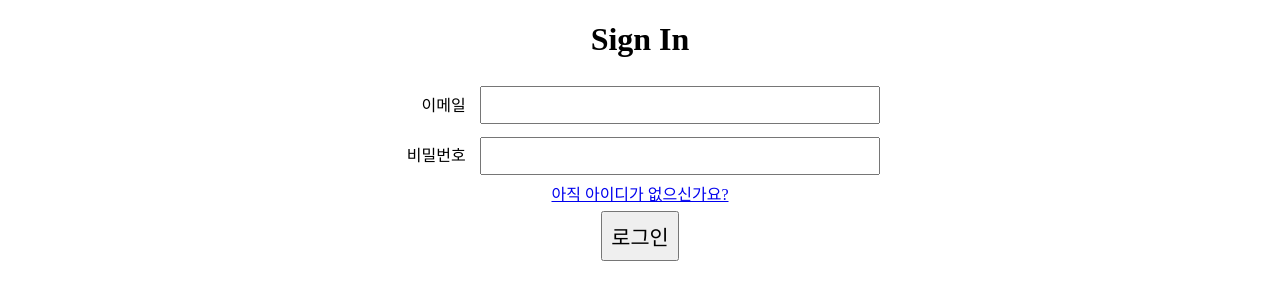
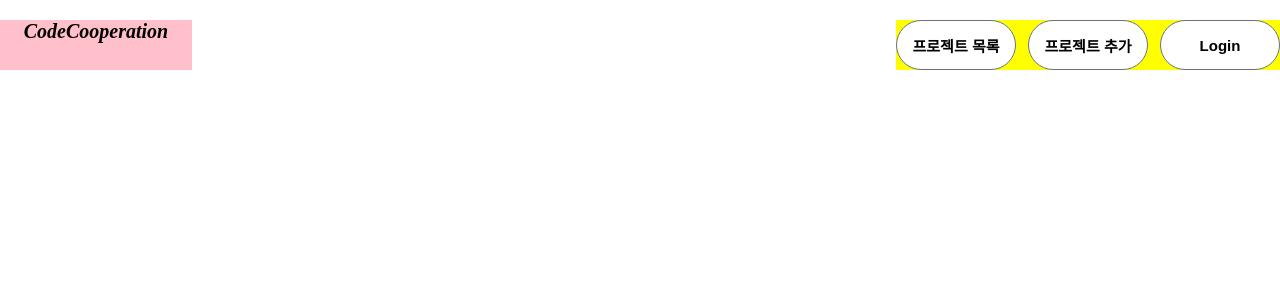
Before and after one commit to codestates/CodeCooperation, a React (Create React App) app in the folder client/: page / in a window 1280 px wide. Before the commit this address led to /login. Shown: the top 300 px of the page. Built offline with nearby package versions, Linux system fonts and the light colour scheme; no server answers.

Commit message:
header component

```diff
--- a/client/package.json
+++ b/client/package.json
@@ -9,7 +9,8 @@
     "react": "^16.13.1",
     "react-dom": "^16.13.1",
     "react-router-dom": "^5.2.0",
-    "react-scripts": "^3.4.3"
+    "react-scripts": "^3.4.3",
+    "styled-components": "^5.3.5"
   },
   "scripts": {
     "start": "HTTPS=true SSL_CRT_FILE=../server/cert.pem SSL_KEY_FILE=../server/key.pem react-scripts start",
--- a/client/public/index.html
+++ b/client/public/index.html
@@ -14,6 +14,12 @@
       name="viewport"
       content="minimum-scale=1, initial-scale=1, width=device-width, shrink-to-fit=no"
     />
+    <style type="text/css">
+      body {
+        margin: 0;
+        padding: 0;
+      }
+    </style>
 
     <title>MyPageApp</title>
   </head>
--- a/client/src/App.css
+++ b/client/src/App.css
@@ -40,3 +40,7 @@ input[type="password"] {
   border: 1px solid transparent;
   border-radius: 0.25rem;
 }
+
+iframe {
+  pointer-events: none;
+}
--- a/client/src/App.js
+++ b/client/src/App.js
@@ -1,37 +1,40 @@
-import React, { useEffect, useState } from 'react';
-import { Switch, Route, useHistory, Redirect } from 'react-router-dom';
-import Login from './pages/Login';
-import Signup from './pages/Signup';
-import Mypage from './pages/Mypage';
-import axios from 'axios';
-import './App.css';
+import React, { useEffect, useState } from "react";
+import { Switch, Route, useHistory, Redirect } from "react-router-dom";
+import Login from "./pages/Login";
+import Signup from "./pages/Signup";
+import Mypage from "./pages/Mypage";
+import Header from "./components/Header";
+import axios from "axios";
+import "./App.css";
 
-export default function App () {
+export default function App() {
   const [isLogin, setIsLogin] = useState(false);
   const [userinfo, setUserinfo] = useState(null);
   const history = useHistory();
   const isAuthenticated = () => {
-    axios.get('https://localhost:4000/auth').then((data)=> {
-      setUserinfo(data.data);
-      console.log(userinfo)
-      setIsLogin(true);
-      history.push('/');
-    })
-    .catch((err)=> {
-      if(err.response.status===401) {
-        setIsLogin(false);
-        history.push('/');
-      }
-    })
+    axios
+      .get("https://localhost:4000/auth")
+      .then((data) => {
+        setUserinfo(data.data);
+        console.log(userinfo);
+        setIsLogin(true);
+        history.push("/");
+      })
+      .catch((err) => {
+        if (err.response.status === 401) {
+          setIsLogin(false);
+          history.push("/");
+        }
+      });
   };
   const handleResponseSuccess = () => {
     isAuthenticated();
   };
   const handleLogout = () => {
-    axios.post('https://localhost:4000/signout').then((res) => {
+    axios.post("https://localhost:4000/signout").then((res) => {
       setUserinfo(null);
       setIsLogin(false);
-      history.push('/');
+      history.push("/");
     });
   };
 
@@ -42,20 +45,21 @@ export default function App () {
   return (
     <div>
       <Switch>
-        <Route path='/login'>
+        <Route path="/login">
           <Login
             isLogin={isLogin}
             handleResponseSuccess={handleResponseSuccess}
           />
         </Route>
-        <Route exact path='/signup'>
+        <Route exact path="/signup">
           <Signup isLogin={isLogin} />
         </Route>
-        <Route exact path='/mypage'>
+        <Route exact path="/mypage">
           <Mypage userinfo={userinfo} handleLogout={handleLogout} />
         </Route>
-        <Route path='/'>
-          {isLogin ? <Redirect to='/mypage' /> : <Redirect to='/login' />}
+        <Route path="/">
+          <Header />
+          {/* {isLogin ? <Redirect to='/mypage' /> : <Redirect to='/login' />} */}
         </Route>
       </Switch>
     </div>
--- /dev/null
+++ b/client/src/components/Footer.js
@@ -0,0 +1 @@
+import stlyed from "styled-components"
--- /dev/null
+++ b/client/src/components/Header.js
@@ -0,0 +1,76 @@
+import React from "react";
+import styled from "styled-components";
+import { Link } from "react-router-dom";
+
+const Header = () => {
+  return (
+    <Wrap>
+      <LogoDiv to="/">CodeCooperation</LogoDiv>
+      <NavList>
+        <Link to="/projectlist">
+          <ProjectList>프로젝트 목록</ProjectList>
+        </Link>
+        <Link to="/project">
+          <ProjectAdd>프로젝트 추가</ProjectAdd>
+        </Link>
+        <Login>Login</Login>
+      </NavList>
+    </Wrap>
+  );
+};
+
+const Wrap = styled(Link)`
+  position: relative;
+  width: 100vw;
+  max-width: 1400px;
+  height: 5%;
+  margin: auto;
+  padding: 20px 0;
+  display: flex;
+  justify-content: space-between;
+  color: black;
+  text-decoration-line: none;
+  /* background-color: green; */
+`;
+
+const LogoDiv = styled.div`
+  width: 15%;
+  /* @media screen and (max-width: 750px) {
+    width: 35%;
+  } */
+  font-size: 20px;
+  font-weight: 600;
+  font-style: italic;
+  text-align: center;
+  cursor: pointer;
+  background-color: pink;
+`;
+
+const NavList = styled.div`
+  display: flex;
+  width: 30%;
+  justify-content: space-between;
+  background-color: yellow;
+`;
+
+const ProjectList = styled.button`
+  background-color: white;
+  border-radius: 25px;
+  border: 1px solid #65747f;
+  height: 50px;
+  width: 120px;
+  font-size: 15px;
+  font-weight: 600;
+  &:hover {
+    background-color: black;
+    color: white;
+    transition: 0.3s ease-out;
+  }
+  cursor: pointer;
+`;
+
+const ProjectAdd = styled(ProjectList)``;
+
+const Login = styled(ProjectList)``;
+
+export default Header;
```
Also changed, not shown: client/src/pages/Project.js (added), client/src/pages/ProjectList.js (added).
